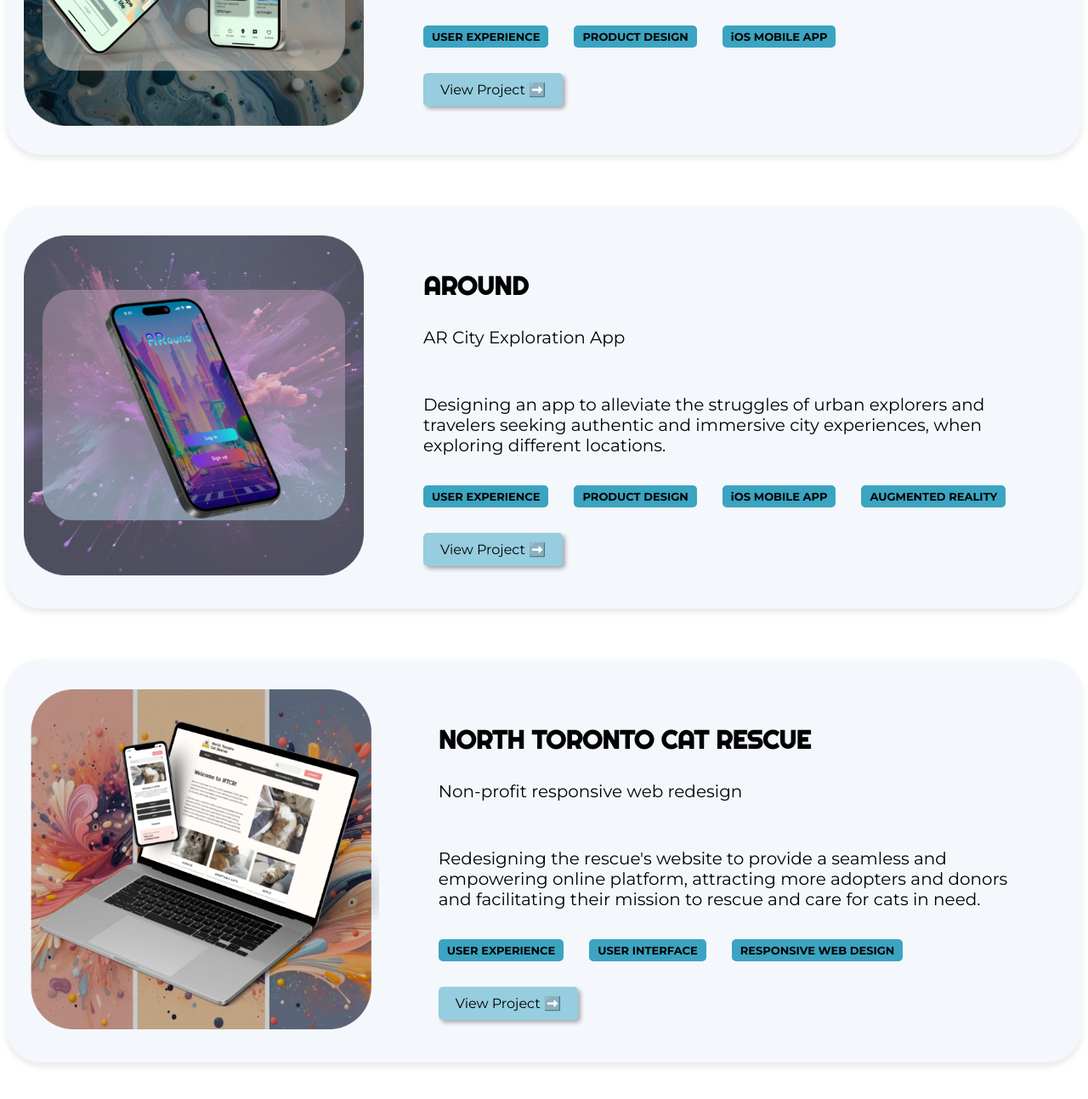
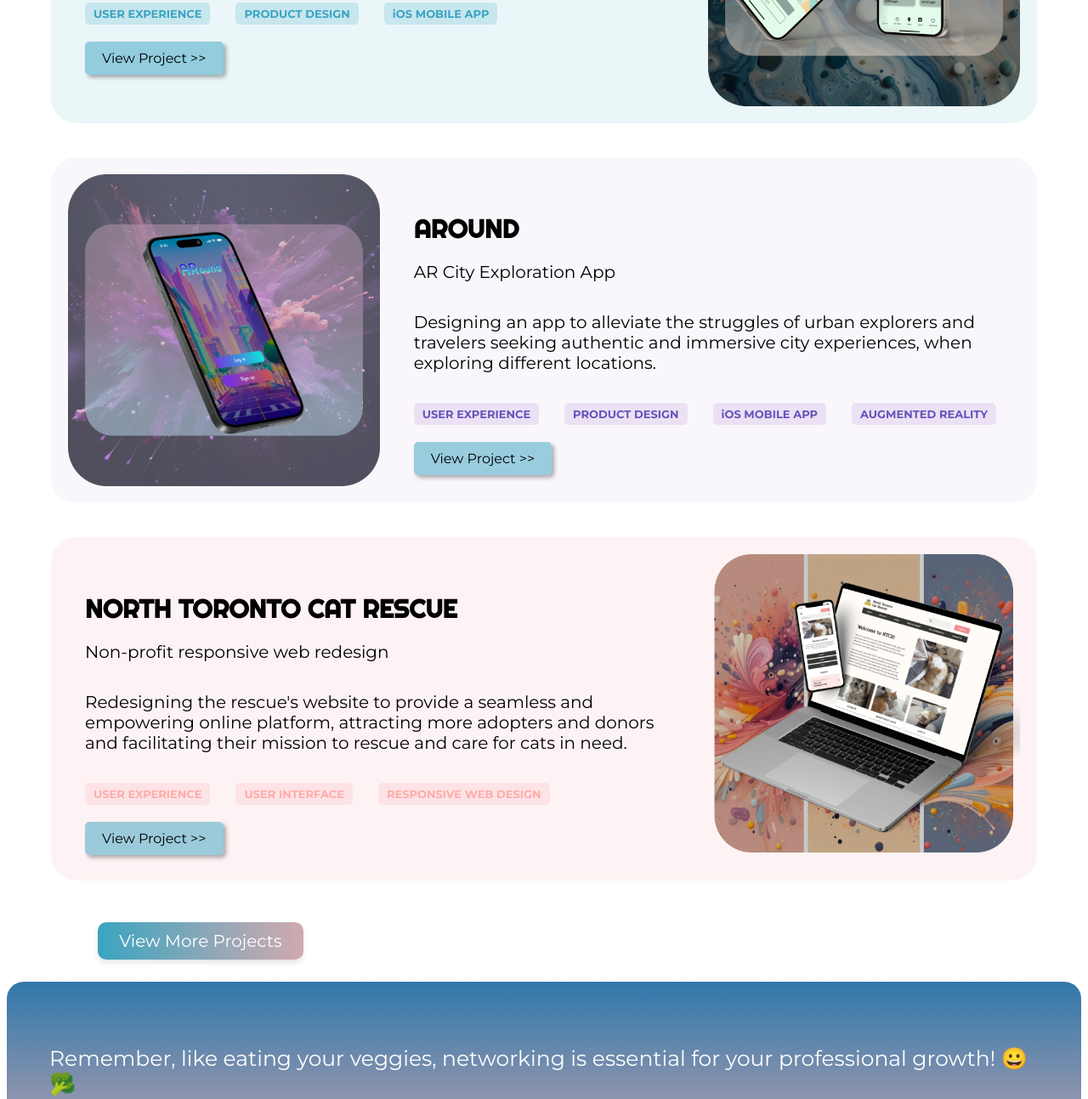
Before and after one commit to ana-hamerski/UX_UI_HW_18, a plain HTML site: page index.html in a window 1280 px wide. Shown: the part 1929-3222 px from the top of the page at 85% size. Drawn offline with Linux system fonts and the light colour scheme.

Commit message:
applied CSS grid
modifications: projects on the homepage, applied CSS grid, changed colors to match my Figma wireframes

```diff
--- a/CSS/style.css
+++ b/CSS/style.css
@@ -160,45 +160,102 @@
     line-height: 1.4;
   }
 
+/* end of my Design Essence session */
 
-
-/* end of my Design Essence session */
 
 .Portfolio h1 {
     text-align: center;
-    padding-bottom: 0px;
+    margin-bottom: 40px;
     font-family: "Righteous", cursive;
     font-style:normal;
     font-size: 40px;
 }
 
-.project-card {
-    display: flex;
+.Portfolio {
+max-width: 1200px;
+margin: 0 auto;
+padding: 20px;
+
+}
+    /* display: flex;
+    flex-direction: column;
+    justify-content: center;
+    align-items: flex-start;
+    flex-basis: 25%;
+    padding: 20px;
+    font-family: "Montserrat", sans-serif;
+    font-size: 18px;
+    border-radius: 20px;
+    box-shadow: 0 4px 8px rgba(0, 0, 0, 0.1); */
+
+
+    /* display: flex;
     border-radius: 40px;
     overflow: hidden;
     margin: 60px 0;
     box-shadow: 0 4px 8px rgba(0, 0, 0, 0.1);
     align-items:center;
     padding: 20px;
-    background-color: rgba(198, 221, 244, 0.2) ;
-}
+    background-color: rgba(198, 221, 244, 0.2) ; */
+
+    .workGrid {
+        display: grid;
+        grid-template-columns: repeat(auto-fit, minmax (300px, 1fr));
+        grid-template-areas:
+                        "travel"
+                        "AR"
+                        "NTCR";
+        grid-gap: 20px;
+        padding: 20px;
+    }
+
+    .travel-card, .AR-card, .NTCR-card {
+        border-radius: 30px;
+        display: grid;
+        grid-template-rows: auto;
+        overflow: hidden;
+        padding: 20px;
+        gap: 20px;
+        margin-bottom: 20px;
+    }
+
+    .travel-card {
+        grid-area: travel;
+        background-color: rgba(59, 164, 193, 0.1);
+        grid-template-columns: 2fr 1fr;
+        grid-template-areas: "project-description project-image";
+    }
+
+    .AR-card {
+        grid-area: AR;
+        background-color: rgba(152, 102, 194, 0.05);
+        grid-template-columns: 1fr 2fr;
+        grid-template-areas: "project-image project-description";
+    }
+
+    .NTCR-card {
+        grid-area: NTCR;
+        background-color: rgba(244, 137, 145, 0.1);
+        grid-template-columns: 2fr 1fr;
+        grid-template-areas: "project-description project-image";
+    }
+
+
+    .project-image {
+        grid-area: project-image;
+    }
 
 .project-image img {
     max-height: 400px;
     max-width: 100%;
-    min-width: 200px;
-    margin-bottom: 10px;
-    margin-top: 10px;
-    margin-right: 40px;
+    height: auto;
+    display: block;
 }
 
 
 .project-description {
-    flex: 1;
-    padding: 30px;
-    display: flex;
-    flex-direction: column;
-    justify-content: center;
+    grid-area: project-description;
+    padding: 20px;
 }
 
 .project-description h2 {
@@ -224,10 +281,24 @@
 }
 
 .project-tags span {
-    background-color: #3BA4C1;
     padding: 5px 10px;
     border-radius: 5px;
     font-size: 13px;
+}
+
+.travel-card .project-tags span {
+    background-color: rgba(59, 164, 193, 0.2);
+    color: #3BA4C1;
+}
+
+.AR-card .project-tags span {
+    background-color: rgba(152, 102, 194, 0.15);
+    color: #6454BB;
+}
+
+.NTCR-card .project-tags span {
+    background-color: rgba(244, 137, 145, 0.15);
+    color: #FEACA9;
 }
 
 .project-button {
@@ -257,7 +328,7 @@
     box-shadow: 0 2px 5px rgba(0, 0, 0, 0.3);
     text-align: center;
     text-decoration: none;
-    font-size: 35px;
+    font-size: 25px;
     color: #333;
     transition: transform 0.3s;
 }
--- a/index.html
+++ b/index.html
@@ -85,7 +85,9 @@
             <section class="Portfolio">
                 <h1>Featured Projects</h1>
 
-                <div class="project-card">
+                <div class="workGrid">
+
+                <div class="travel-card">
                     <div class="project-image">
                         <img src="Images/travel_app.png" alt="Roaming Xplore app">
                     </div>
@@ -98,12 +100,13 @@
                             <span>PRODUCT DESIGN</span>
                             <span>iOS MOBILE APP</span>
                         </div>
-                        <a href="#" class="project-button">View Project ➡️</a>
+                        <a href="#" class="project-button">View Project >></a>
                     </div>
                 </div>
 
 
-                <div class="project-card">
+
+                <div class="AR-card">
                     <div class="project-image">
                         <img src="Images/Around-app.png" alt="AR City Exploration App">
                     </div>
@@ -117,11 +120,11 @@
                             <span>iOS MOBILE APP</span>
                             <span>AUGMENTED REALITY</span>
                         </div>
-                        <a href="#" class="project-button">View Project ➡️</a>
+                        <a href="#" class="project-button">View Project >></a>
                     </div>
                 </div>
 
-                <div class="project-card">
+                <div class="NTCR-card">
                     <div class="project-image">
                         <img src="Images/NTCR-redesign.png" alt="NTCR Project">
                     </div>
@@ -134,9 +137,10 @@
                             <span>USER INTERFACE</span>
                             <span>RESPONSIVE WEB DESIGN</span>
                         </div>
-                        <a href="#" class="project-button">View Project ➡️</a>
+                        <a href="#" class="project-button">View Project >></a>
                     </div>
                 </div>
+            </div>
 
                 <a href="#" class="floating-button" id="homeButton">🏠</a>
 
```
